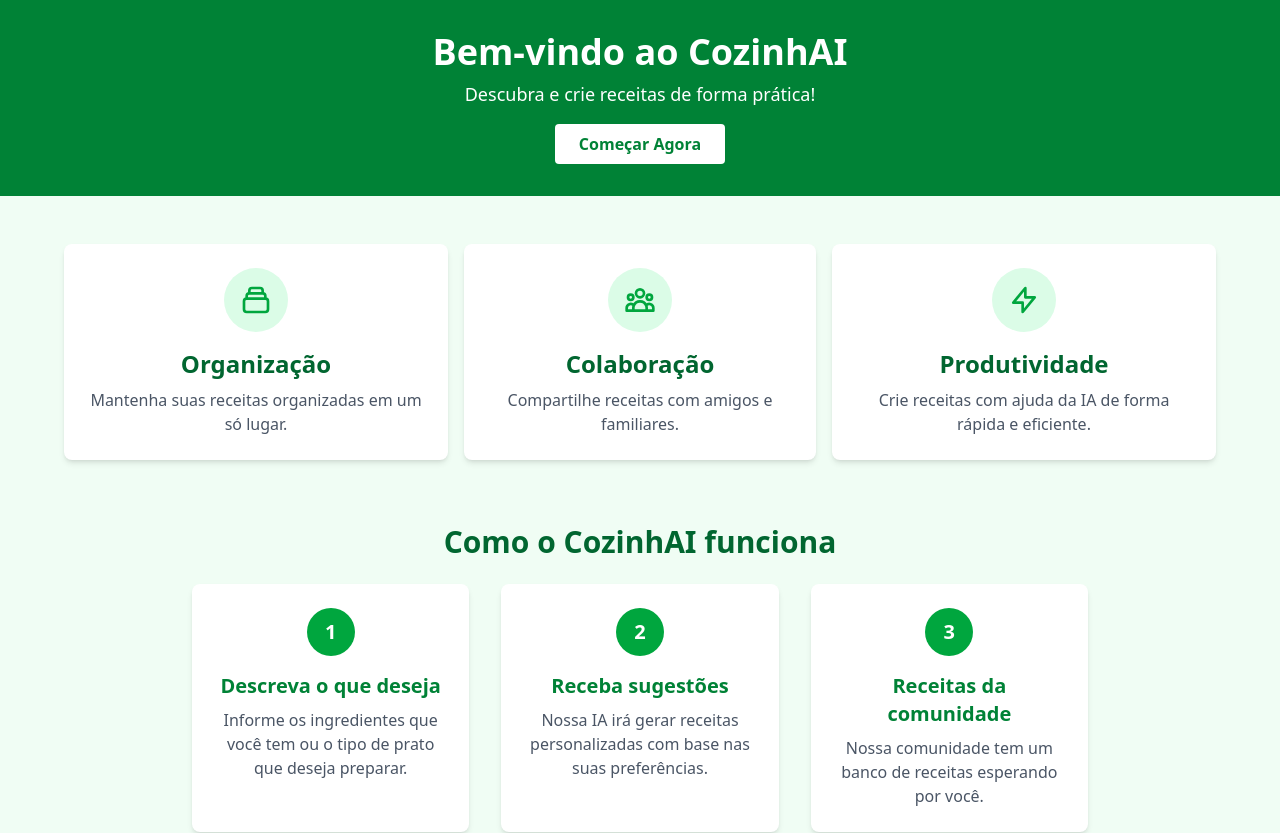
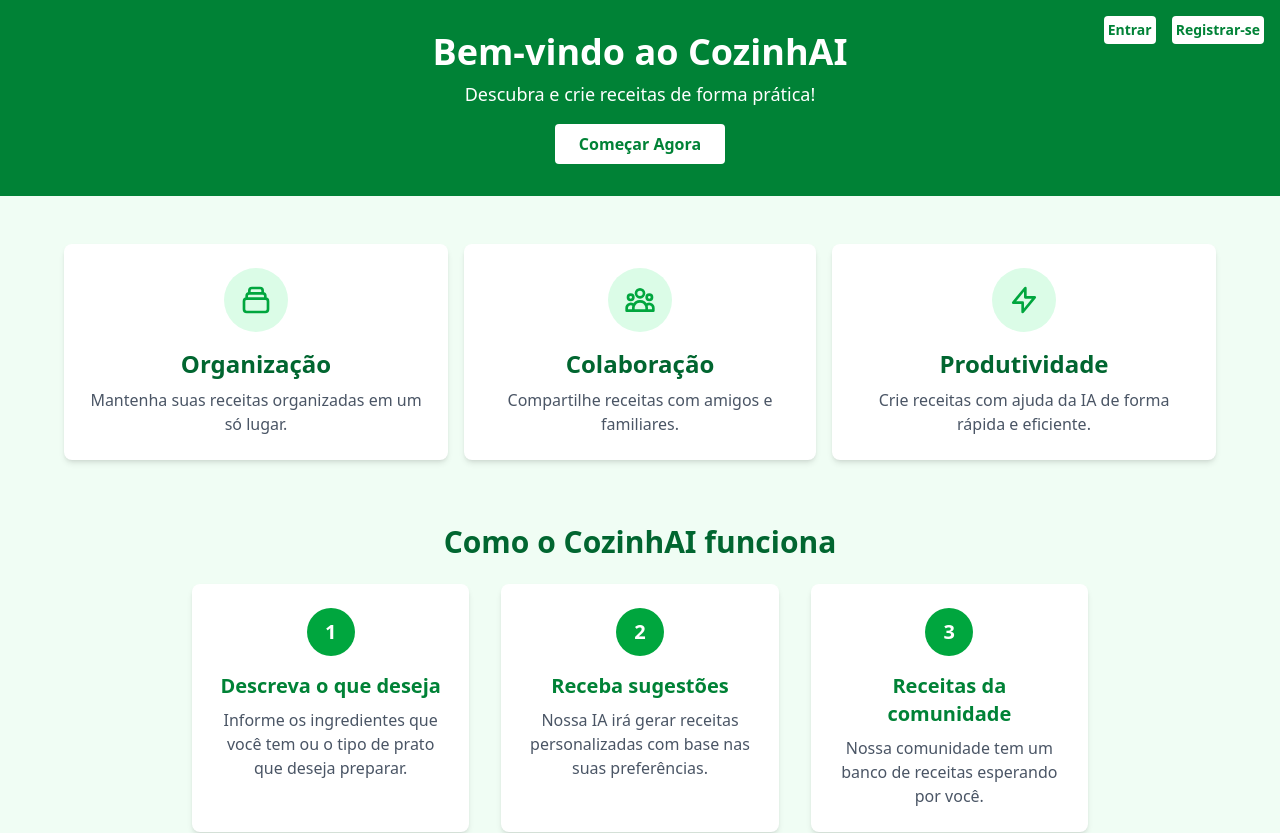
Before and after one commit to GerenciamentoCozinhAI/cozinhAI, a React (Vite) app in the folder frontend/: page / in a window 1280 px wide. Shown: the top 833 px of the page. Built offline with nearby package versions, Linux system fonts and the light colour scheme; no server answers.

Commit message:
Feat: 2 buttons on the header

```diff
--- a/frontend/src/pages/LandingPage.tsx
+++ b/frontend/src/pages/LandingPage.tsx
@@ -5,14 +5,26 @@ export default function LandingPage() {
 
     return (
       <div className="min-h-screen flex flex-col items-center bg-green-50 text-gray-800">
-        <header className="w-full bg-green-700 text-white py-8 text-center">
+        <header className="w-full bg-green-700 text-white py-8 text-center relative">
           <h1 className="text-4xl font-bold">Bem-vindo ao CozinhAI</h1>
           <p className="mt-2 text-lg">Descubra e crie receitas de forma prática!</p>
           <button
-          onClick={() => navigate('/home')}
-          className="mt-4 px-6 py-2 bg-white text-green-700 font-semibold rounded hover:bg-gray-100 transition-colors">
+            onClick={() => navigate('/home')}
+            className="mt-4 px-6 py-2 bg-white text-green-700 font-semibold rounded hover:bg-gray-200 transition-colors">
             Começar Agora
           </button>
+          <div className="absolute top-4 right-4 flex space-x-4">
+            <button
+              onClick={() => navigate('/login')}
+              className="px-1 py-1 bg-white text-green-700 font-bold rounded hover:bg-gray-200 transition-colors text-sm">
+              Entrar
+            </button>
+            <button
+              onClick={() => navigate('/register')}
+              className="px-1 py-1 bg-white text-green-700 font-bold rounded hover:bg-gray-200 transition-colors text-sm">
+              Registrar-se
+            </button>
+          </div>
         </header>
 
         <main className="w-full py-12 px-4">
@@ -120,7 +132,7 @@ export default function LandingPage() {
               </p>
               <button
                 onClick={() => navigate('/login')}
-                className="px-8 py-3 bg-white text-green-700 font-bold rounded-lg hover:bg-gray-100 transition-colors text-lg"
+                className="px-8 py-3 bg-white text-green-700 font-bold rounded-lg hover:bg-gray-200 transition-colors text-lg"
               >
                 Experimente Gratuitamente
               </button>
```
